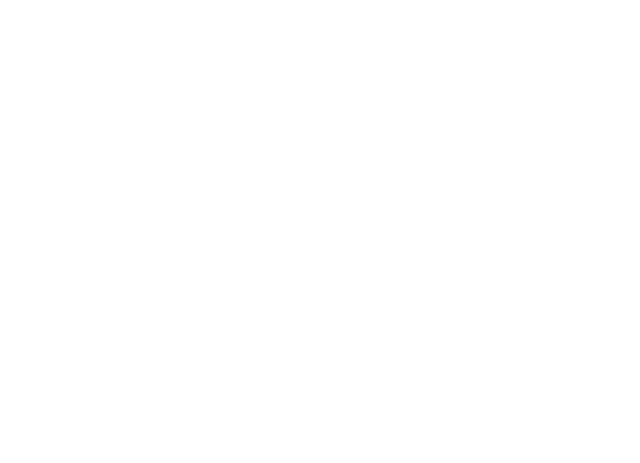
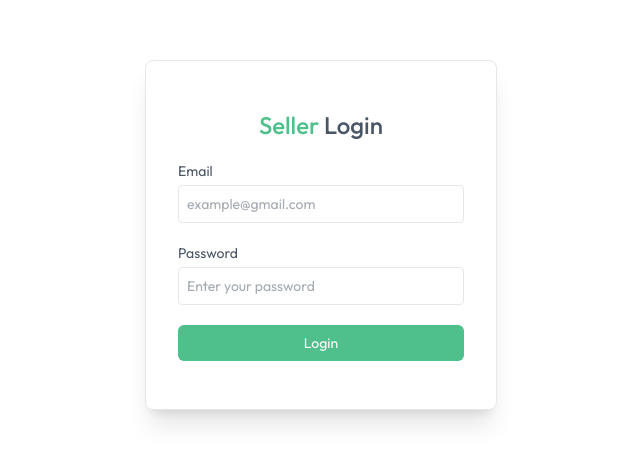
Before and after one commit to AhmedSkopljak/naturix, a React (Vite) app in the folder client/: page /seller in a window 1280 px wide. Before the commit this address had no page. Shown: the part 165-628 px from the top of the page, without its empty margins (319-959 px from the left). Built offline with nearby package versions, Linux system fonts and the light colour scheme.

Commit message:
Seller Layout Dashboard/Login Logic

```diff
--- a/client/src/App.jsx
+++ b/client/src/App.jsx
@@ -12,12 +12,14 @@
 import Cart from "./pages/Cart.jsx";
 import AddAddress from "./pages/AddAddress.jsx";
 import MyOrders from "./pages/MyOrders.jsx";
+import SellerLogin from "./components/seller/SellerLogin.jsx";
+import SellerLayout from "./pages/seller/SellerLayout.jsx";
 
 function App() {
     const isSellerPath = useLocation().pathname.includes("seller");
-    const {showUserLogin} = useAppContext();
+    const {showUserLogin, isSeller} = useAppContext();
     return (
-        <div>
+        <div className={"text-default min-h-screen text-gray-700 bg-white"}>
             {isSellerPath ? null : <Navbar />}
             {showUserLogin ? <Login /> : null}
             <Toaster />
@@ -30,6 +32,9 @@
                     <Route path={"/cart"} element={<Cart />}/>
                     <Route path={"/add-address"} element={<AddAddress />}/>
                     <Route path={"/my-orders"} element={<MyOrders />}/>
+                    <Route path={"/seller"} element={isSeller ? <SellerLayout /> : <SellerLogin />}>
+
+                    </Route>
                 </Routes>
             </div>
             {!isSellerPath && <Footer />}
--- /dev/null
+++ b/client/src/components/seller/SellerLogin.jsx
@@ -0,0 +1,41 @@
+import React, {useEffect, useState} from 'react';
+import {useAppContext} from "../../context/AppContext.jsx";
+
+function SellerLogin() {
+    const {isSeller, setIsSeller, navigate} = useAppContext();
+    const [email, setEmail] = useState("");
+    const [password, setPassword] = useState("");
+
+    const onSubmitHandler = async (event) => {
+        event.preventDefault();
+        setIsSeller(true);
+    }
+
+    useEffect(() => {
+        if(isSeller) {
+            navigate("/seller");
+        }
+    },[isSeller]);
+    return !isSeller && (
+        <form onSubmit={onSubmitHandler} className={"min-h-screen flex items-center text-sm text-gray-600"}>
+            <div className={"flex flex-col gap-5 m-auto items-start p-8 py-12 min-w-80 sm:min-w-88 rounded-lg shadow-xl border border-gray-200"}>
+                <p className={"text-2xl font-medium m-auto"}><span className={"text-primary"}>Seller</span> Login</p>
+                <div className={"w-full"}>
+                    <p>Email</p>
+                    <input onChange={(e) => setEmail(e.target.value)} value={email} type="email" placeholder={"example@gmail.com"} className={"border" +
+                        " border-gray-200 rounded w-full p-2 mt-1 outline-primary"} required/>
+                </div>
+                <div className={"w-full"}>
+                    <p>Password</p>
+                    <input onChange={(e) => setPassword(e.target.value)} value={password} type="password" placeholder={"Enter your password"} className={"border" +
+                        " border-gray-200 rounded w-full p-2 mt-1 outline-primary"} required/>
+                </div>
+                <button className={"bg-primary text-white w-full py-2 rounded-md cursor-pointer"}>
+                    Login
+                </button>
+            </div>
+        </form>
+    );
+}
+
+export default SellerLogin;
--- /dev/null
+++ b/client/src/pages/seller/SellerLayout.jsx
@@ -0,0 +1,51 @@
+import {useAppContext} from "../../context/AppContext.jsx";
+import {assets} from "../../assets/assets.js";
+import {Link, NavLink, Outlet} from "react-router-dom";
+import logo from "../../assets/logo.png"
+
+const SellerLayout = () => {
+    const {setIsSeller} = useAppContext();
+
+    const sidebarLinks = [
+        { name: "Add Product", path: "/seller", icon: assets.add_icon },
+        { name: "Product List", path: "/seller/product-list", icon: assets.product_list_icon },
+        { name: "Orders", path: "/seller/orders", icon: assets.order_icon },
+    ];
+
+    const logout = async () => {
+        setIsSeller(false);
+    }
+
+    return (
+        <>
+            <div className="flex items-center justify-between px-4 md:px-8 border-b border-gray-300 py-3 bg-white">
+                <Link to={"/"}>
+                    <img className="w-20 md:w-24" src={logo} alt={"logo"}/>
+                </Link>
+                <div className="flex items-center gap-5 text-gray-500">
+                    <p>Hi! Admin</p>
+                    <button onClick={logout} className='border rounded-full text-sm px-4 py-1'>Logout</button>
+                </div>
+            </div>
+            <div className={"flex"}>
+                <div className="md:w-64 w-16 border-r h-[550px] text-base border-gray-300 pt-4 flex flex-col transition-all duration-300">
+                    {sidebarLinks.map((item) => (
+                        <NavLink to={item.path} key={item.name} end={item.path === "/seller"}
+                           className={({isActive})=>`flex items-center py-3 px-4 gap-3
+                            ${isActive ? "border-r-4 md:border-r-[6px] bg-primary/10 border-primary text-primary"
+                               : "hover:bg-gray-100/90 border-white "
+                           }`
+                           }
+                        >
+                            <img src={item.icon} alt="" className={"w-7 h-7"}/>
+                            <p className="md:block hidden text-center">{item.name}</p>
+                        </NavLink>
+                    ))}
+                </div>
+                <Outlet />
+            </div>
+        </>
+    );
+};
+
+export default SellerLayout;
```
